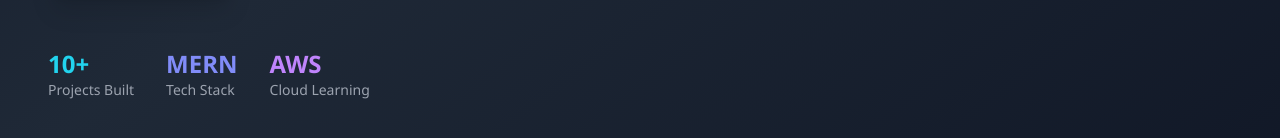
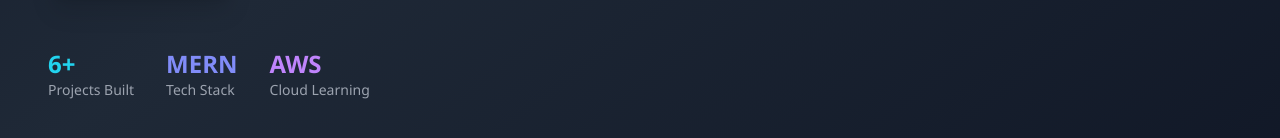
Before and after one commit to upadhyaysaumya55/My-Portfolio, a React (Create React App) app: page / in a window 1280 px wide. Shown: the part 793-931 px from the top of the page. Built offline with nearby package versions, Linux system fonts and the light colour scheme.

Commit message:
Updated portfolio UI and cloud/devops branding

```diff
--- a/src/components/Hero.jsx
+++ b/src/components/Hero.jsx
@@ -134,7 +134,7 @@
           {/* Quick Stats */}
           <div className="flex flex-wrap justify-center md:justify-start gap-8 pt-6">
             <div>
-              <h3 className="text-2xl font-bold text-cyan-400">10+</h3>
+              <h3 className="text-2xl font-bold text-cyan-400">6+</h3>
               <p className="text-gray-400 text-sm">Projects Built</p>
             </div>
 
```
